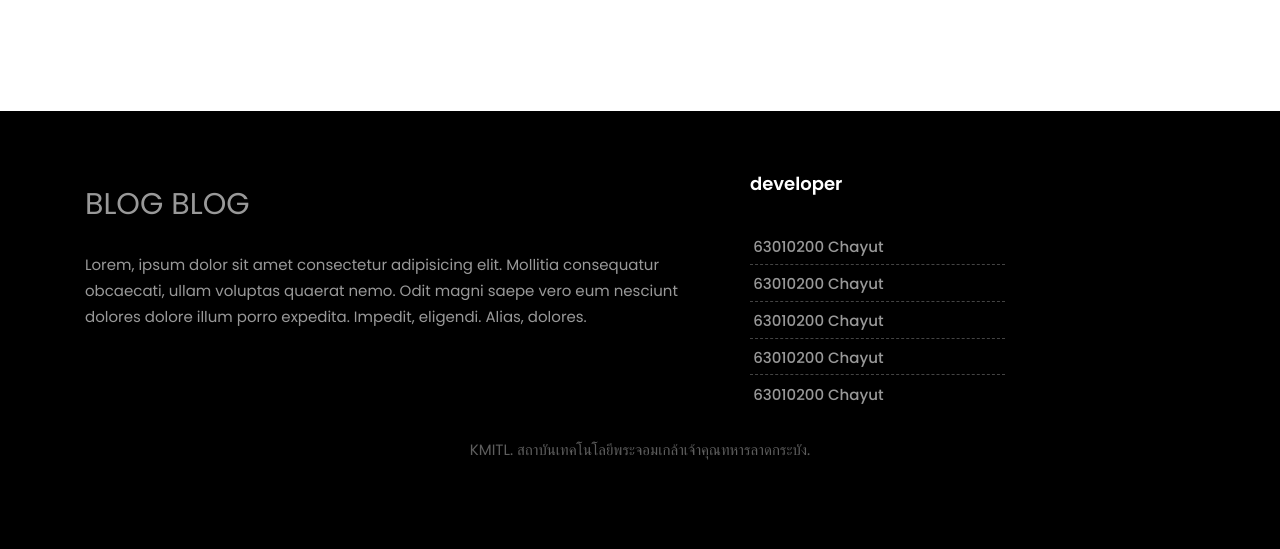
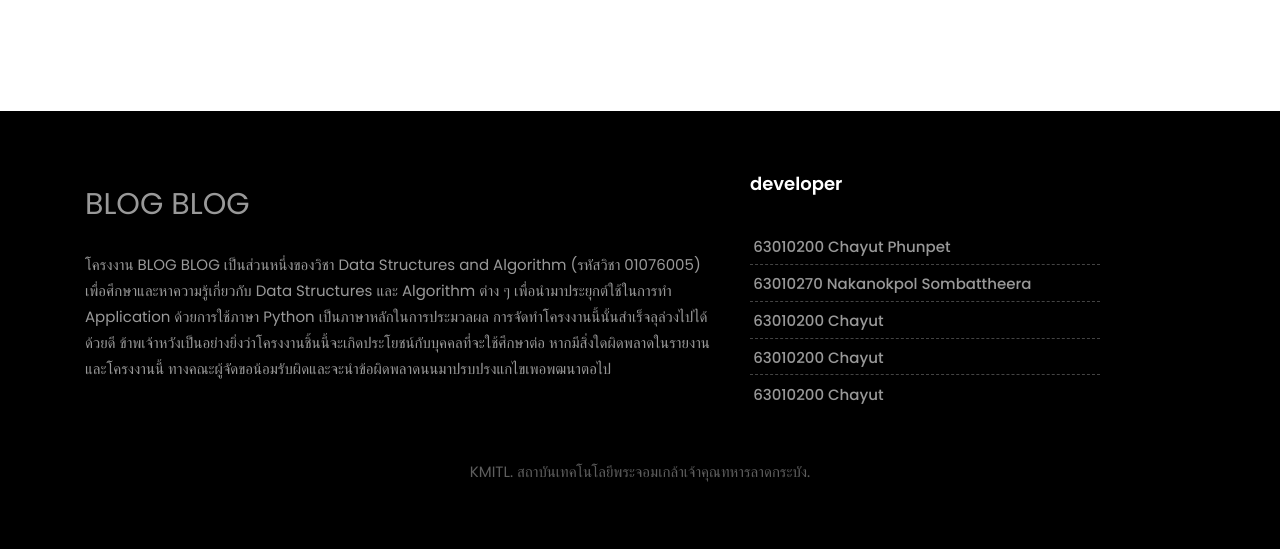
Before and after one commit to phaiEZ/blogblog, a Django app: template myproject/blogs/templates/frontend/index.html in a window 1280 px wide. Shown: the part 312-861 px from the top of the page. Before the commit the page ends 772 px from the top, so only its background shows below. Run offline with Django 3.2, Linux system fonts and the light colour scheme; the template is opened without the code that fills it, so the values that code supplies are empty; some libraries are stand-ins or nearby versions.

Commit message:
เหลือแก้คำด้านล่าง

```diff
--- a/myproject/blogs/templates/frontend/layout.html
+++ b/myproject/blogs/templates/frontend/layout.html
@@ -152,8 +152,9 @@
               <div class="col-lg-7">
                   <div class="widget">
                       <div class="footer-text text-left">
-                          <p style="font-size: 30px;">BLOG BLOG</p>
-                          <p>Lorem, ipsum dolor sit amet consectetur adipisicing elit. Mollitia consequatur obcaecati, ullam voluptas quaerat nemo. Odit magni saepe vero eum nesciunt dolores dolore illum porro expedita. Impedit, eligendi. Alias, dolores.</p>
+                          <p style="font-size: 30px; ">BLOG BLOG</p>
+                          <p>โครงงาน BLOG BLOG เป็นส่วนหนึ่งของวิชา Data Structures and Algorithm (รหัสวิชา 01076005) เพื่อศึกษาและหาความรู้เกี่ยวกับ Data Structures และ Algorithm ต่าง ๆ เพื่อนำมาประยุกต์ใช้ในการทำ Application ด้วยการใช้ภาษา Python เป็นภาษาหลักในการประมวลผล
+                            การจัดทำโครงงานนี้นั้นสำเร็จลุล่วงไปได้ด้วยดี ข้าพเจ้าหวังเป็นอย่างยิ่งว่าโครงงานชิ้นนี้จะเกิดประโยชน์กับบุคคลที่จะใช้ศึกษาต่อ หากมีสิ่งใดผิดพลาดในรายงานและโครงงานนี้ ทางคณะผู้จัดขอน้อมรับผิดและจะนำข้อผิดพลาดนนมาปรบปรงแกไขเพอพฒนาตอไป</p>
                           <hr class="invis">
                           <!-- end newsletter -->
                       </div>
@@ -162,13 +163,13 @@
                   <!-- end widget -->
               </div>
               <!-- end col -->
-              <div class="col-lg-3 col-md-12 col-sm-12 col-xs-12">
+              <div class="col-lg-4 col-md-15 col-sm-12 col-xs-12">
                   <div class="widget">
                       <h2 class="widget-title">developer</h2>
                       <div class="link-widget">
                           <ul>
-                              <li><a href="#">63010200 chayut</a></li>
-                              <li><a href="#">63010200 chayut</a></li>
+                              <li><a href="#">63010200 Chayut Phunpet</a></li>
+                              <li><a href="#">63010270 Nakanokpol Sombattheera</a></li>
                               <li><a href="#">63010200 chayut</a></li>
                               <li><a href="#">63010200 chayut</a></li>
                               <li><a href="#">63010200 chayut</a></li>
```
